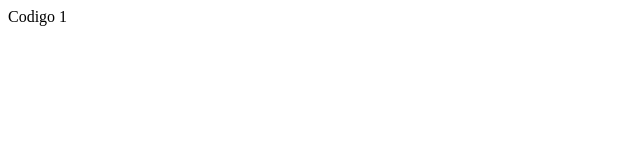
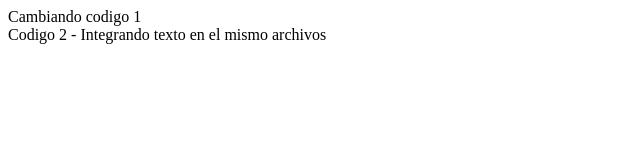
Before and after one commit to caoyarzom/empresaZ, a plain HTML site: page texto.html in a window 1280 px wide. Shown: the whole page, without its empty margins (0-640 px from the left). Drawn offline with Linux system fonts and the light colour scheme.

Commit message:
Cambiando Codigo

```diff
--- a/texto.html
+++ b/texto.html
@@ -9,6 +9,7 @@ and open the template in the editor.
         <meta http-equiv="Content-Type" content="text/html; charset=UTF-8">
     </head>
     <body>
-        <div>Codigo 1</div>
+        <div>Cambiando codigo 1</div>
+        <div>Codigo 2 - Integrando texto en el mismo archivos</div>
     </body>
 </html>
```
